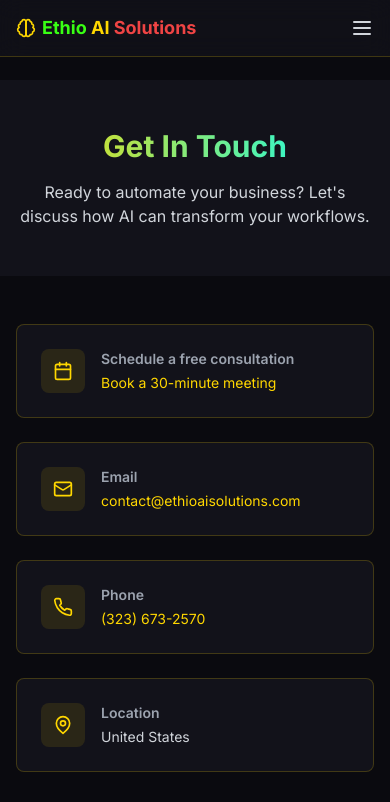
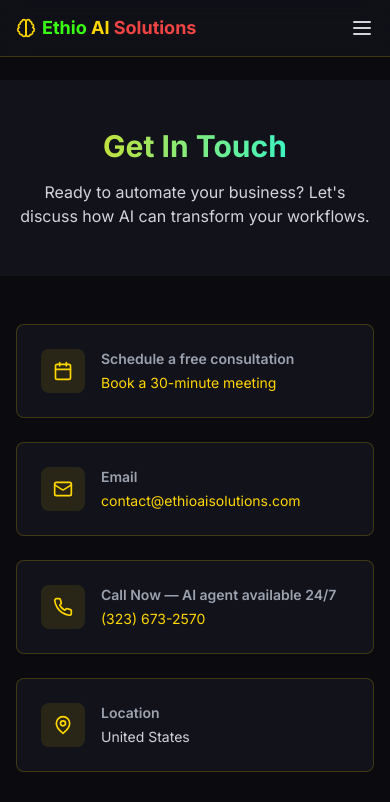
Before and after one commit to jaklilu/Ethio_AI_Solutions, a Next.js app: page /contact in a window 390 px wide. Shown: the top 802 px of the page. Built offline with nearby package versions, Linux system fonts and the light colour scheme.

Commit message:
Update phone card label to Call Now with AI agent available 24/7

```diff
--- a/app/contact/page.tsx
+++ b/app/contact/page.tsx
@@ -152,7 +152,7 @@ export default function ContactPage() {
                         <Phone className="w-5 h-5 sm:w-6 sm:h-6 text-gold-primary" />
                       </div>
                       <div>
-                        <h3 className="text-sm font-semibold text-gray-400 mb-1">Phone</h3>
+                        <h3 className="text-sm font-semibold text-gray-400 mb-1">Call Now — AI agent available 24/7</h3>
                         <span className="block">(323) 673-2570</span>
                       </div>
                     </a>
```
